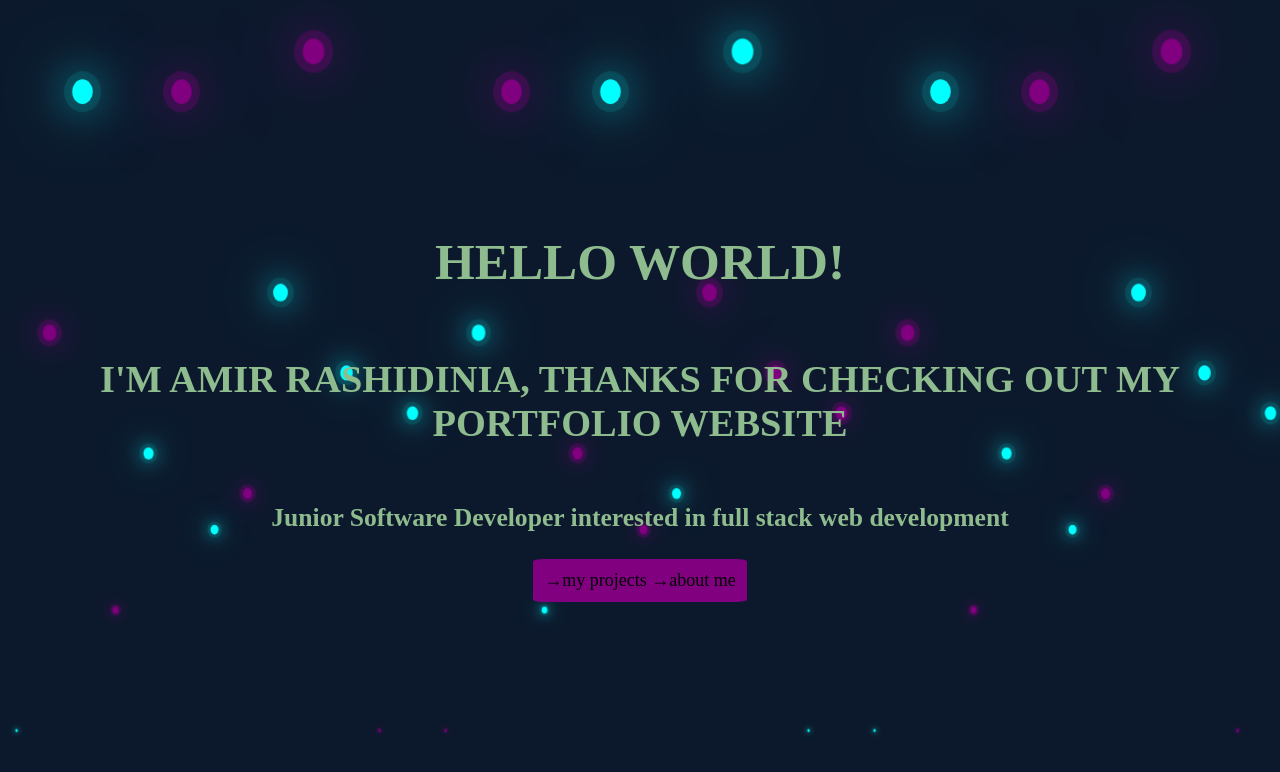
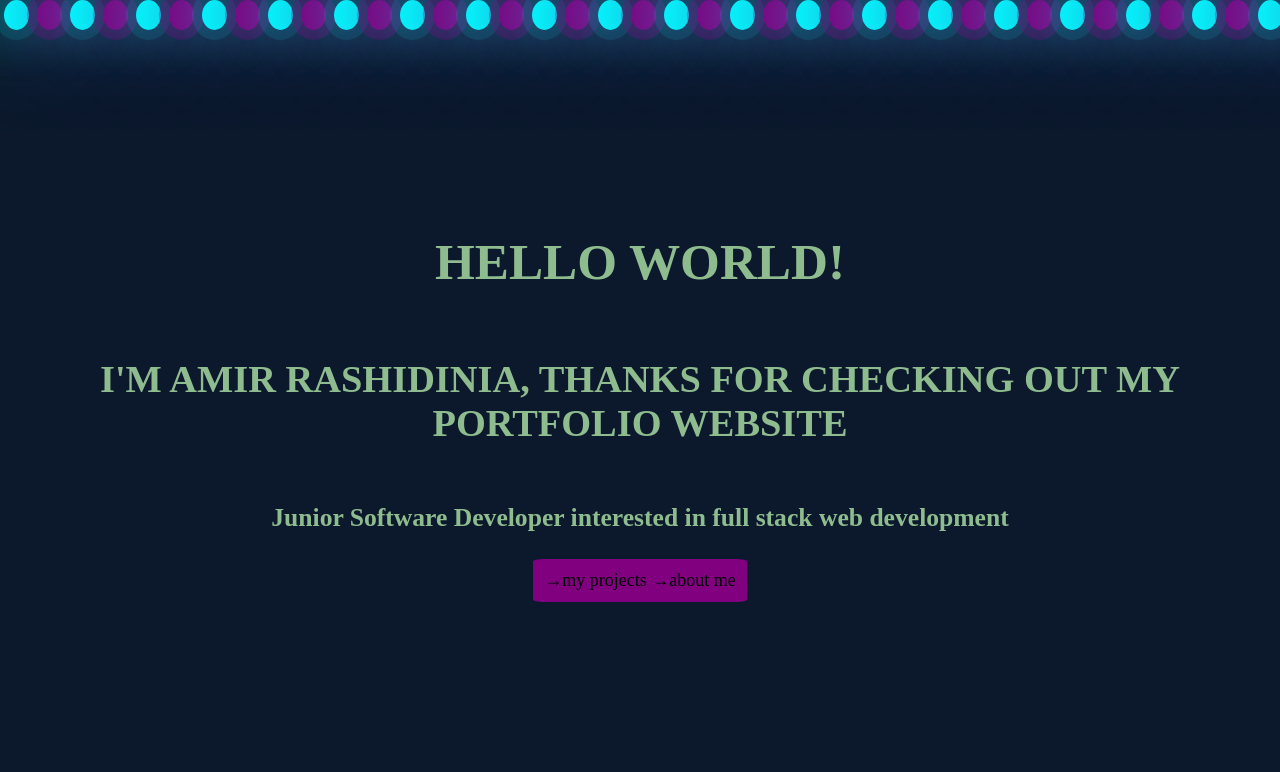
Before and after one commit to Amir-Rsh/Portfolio-attempt, a React (Vite) app: page / in a window 1280 px wide. Shown: the top 772 px of the page. Built offline with nearby package versions, Linux system fonts and the light colour scheme.

Commit message:
worked on webkit compatibility

```diff
--- a/src/index.css
+++ b/src/index.css
@@ -27,21 +27,19 @@ body {
   margin: 0 4px;
   border-radius: 50%;
   box-shadow: 0 0 0 10px rgba(0, 255, 255, 10%), 0 0 50px aqua, 0 0 100px aqua;
-  -webkit-animation: animate 15s linear infinite;
+  /* -webkit-animation: animate 15s linear infinite;
   animation: animate 15s linear infinite;
   -webkit-animation-duration: -webkit-calc(120s / var(--i));
-  animation-duration: calc(120s / var(--i));
+  animation-duration: calc(120s / var(--i)); */
 }
 
 .bubbles span:nth-child(even) {
   background-color: purple;
-  margin: 0 4px;
-  border-radius: 50%;
   box-shadow: 0 0 0 10px rgba(128, 0, 128, 30%), 0 0 50px purple,
     0 0 100px purple;
 }
 
-@-webkit-keyframes animate {
+/* @-webkit-keyframes animate {
   0% {
     -webkit-transform: translateY(100vh) scale(0);
     transform: translateY(100vh) scale(0);
@@ -50,7 +48,7 @@ body {
     -webkit-transform: translateY(-10vh) scale(1);
     transform: translateY(-10vh) scale(1);
   }
-}
+} */
 
 a {
   text-decoration: none;
```
